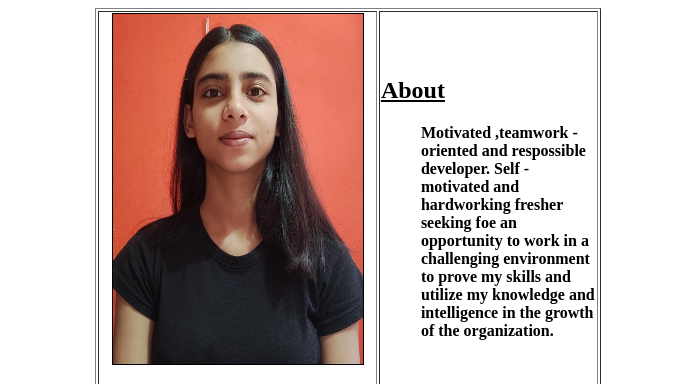
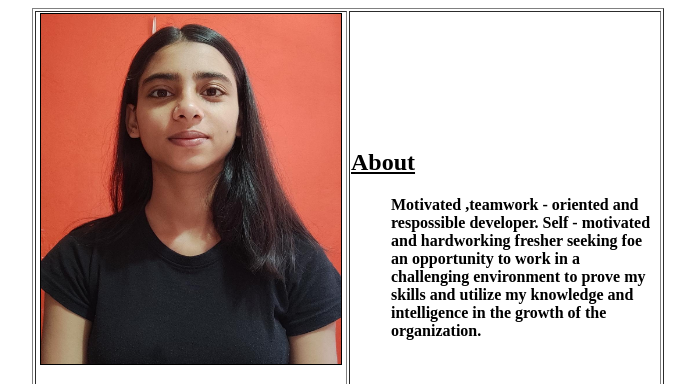
Before and after one commit to pragati104/resume-using-html-only, a plain HTML site: page Resume using html only/index.html in a window 1280 px wide. Shown: the top 384 px of the page, without its empty margins (292-987 px from the left). Drawn offline with Linux system fonts and the light colour scheme.

Commit message:
Update index.html

```diff
--- a/Resume using html only/index.html
+++ b/Resume using html only/index.html
@@ -7,10 +7,10 @@
     <title>MY RESUME</title>
 </head>
 <body>
-    <table border="1" align="center" width="40%">
-        <th align="left" width="45%" >
+    <table border="1px solid black" border-collapse="collapse" align="center" width="50%">
+        <th align="left" width="50%" >
             <center>
-                <img border="1px solid black" width="250px" height="350px" src="pragati's pic.jpeg" alt="pragati's pic">
+                <img border="1px solid black" width="300px" height="350px" src="pragati's pic.jpeg" alt="pragati's pic">
             </center>
             <center>
                 <H1>Pragati Kumari</H1>
@@ -34,7 +34,7 @@
                 <li><b>Github</b> <br> <a href="https://github.com/pragati104" target="_blank">https://github.com/pragati104</a> </li>
             </ul>
         </th>
-        <th align="left" width="95%">
+        <th align="left" width="50%">
             <u><h2>About</h2></u>
             <ul><p>Motivated ,teamwork - oriented and respossible developer. Self - motivated and hardworking fresher seeking foe an opportunity to work in a challenging environment to prove my skills and utilize my knowledge and intelligence in the growth of the organization.</p></ul>
                 <br>
```
